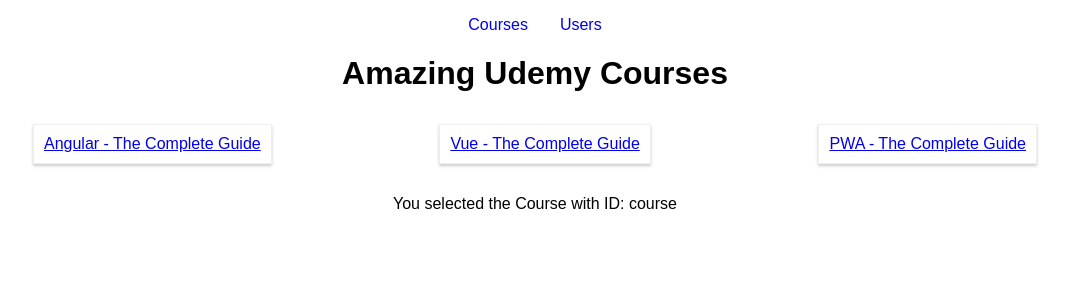
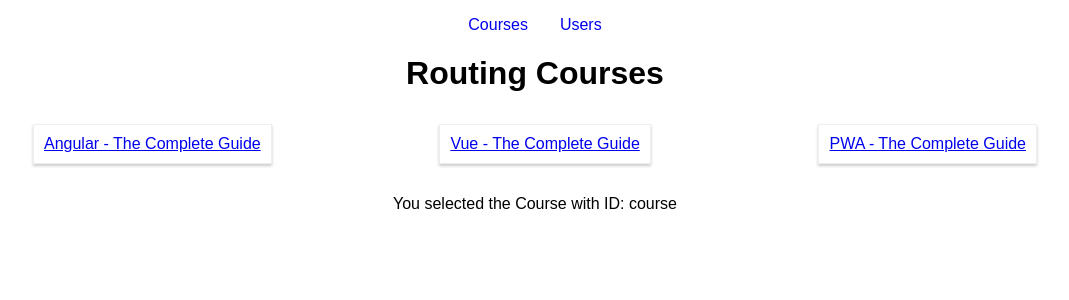
Before and after one commit to jg00/prac-react-01e-react-routing, a React (Create React App) app: page /courses/course in a window 1280 px wide. Shown: the top 300 px of the page, without its empty margins (105-1174 px from the left). Built offline with nearby package versions, Linux system fonts and the light colour scheme.

Commit message:
README.md - added

```diff
--- a/src/containers/Courses/Courses.js
+++ b/src/containers/Courses/Courses.js
@@ -15,7 +15,7 @@
   render() {
     return (
       <div>
-        <h1>Amazing Udemy Courses</h1>
+        <h1>Routing Courses</h1>
         <section className="Courses">
           {this.state.courses.map(course => {
             return (
--- a/src/containers/Manage/Manage.js
+++ b/src/containers/Manage/Manage.js
@@ -1,12 +1,12 @@
 import React, { Component } from "react";
-// import { Route, Switch, Redirect } from "react-router-dom";
-import { Route, Switch } from "react-router-dom";
+import { Route, Switch, Redirect } from "react-router-dom";
+// import { Route, Switch } from "react-router-dom";
 import Aux from "../../hoc/Aux/Aux";
 
 import Courses from "../Courses/Courses";
 // import Course from "../Course/Course";
 import Users from "../Users/Users";
-import NoMatch from "../../components/NoMatch/NoMatch";
+// import NoMatch from "../../components/NoMatch/NoMatch";
 
 class Manage extends Component {
   render() {
@@ -19,8 +19,9 @@
           {/* <Route path="/courses/:courseId" component={Course} /> */}
           <Route path="/courses" component={Courses} />
           <Route path="/users" component={Users} />
-          {/* <Redirect from="/all-courses" to="courses" /> */}
-          <Route component={NoMatch} />
+          <Redirect from="/all-courses" to="courses" />
+          <Redirect from="/" to="courses" />
+          {/* <Route component={NoMatch} /> */}
         </Switch>
       </Aux>
     );
```
Also changed, not shown: 1 other file (tests, documents, lock files or other folders).
